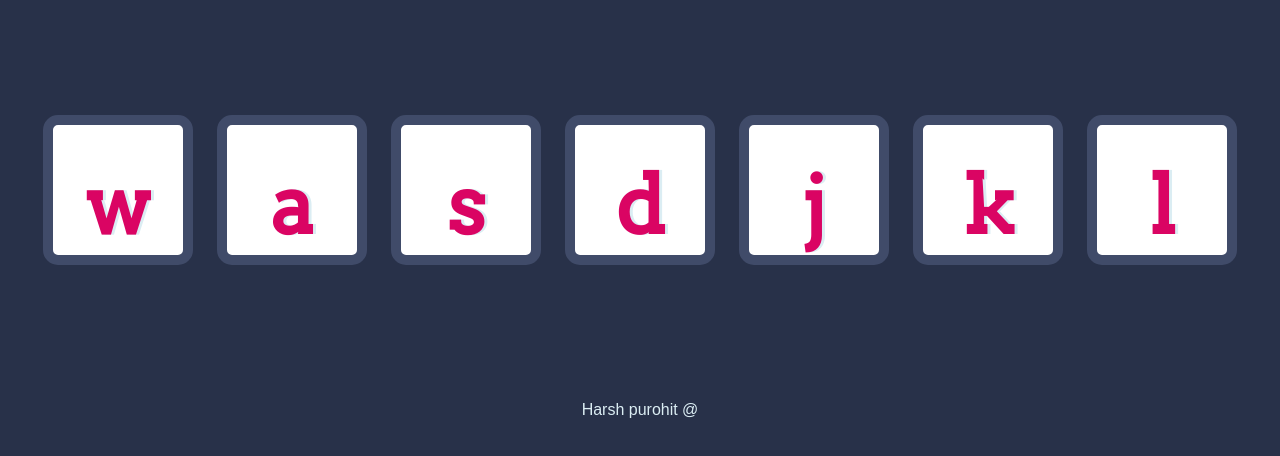
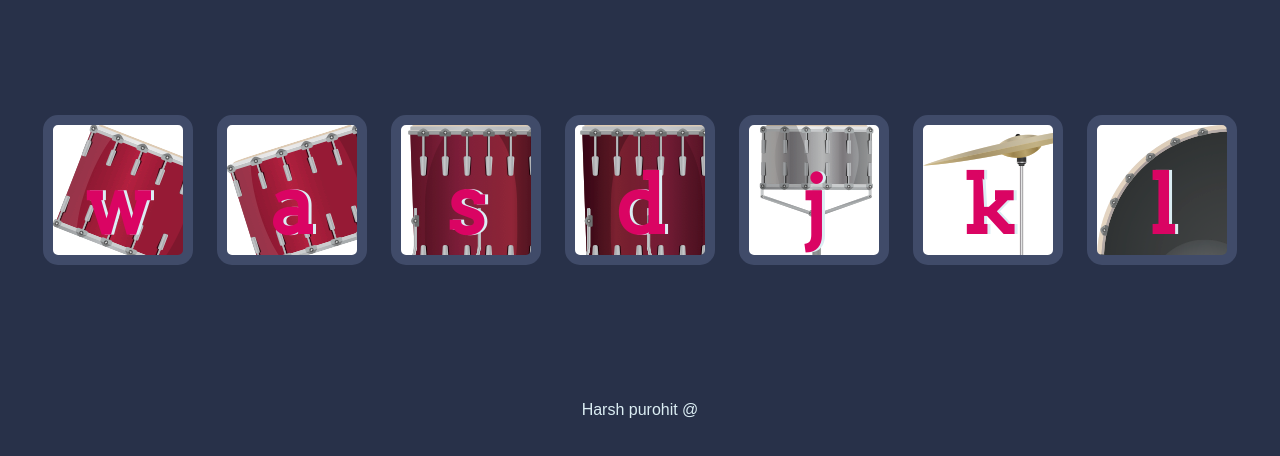
Before and after one commit to harshpurohit9763/orchestra, a plain HTML site: page index.html in a window 1280 px wide. Shown: the part 174-630 px from the top of the page. Drawn offline with Linux system fonts and the light colour scheme.

Commit message:
Update styles.css

```diff
--- a/styles.css
+++ b/styles.css
@@ -17,33 +17,33 @@ footer {
 }
 
 .w {
-  background-image: url('/images/tom1.png');
+  background-image: url('tom1.png');
 
 }
 
 .a {
-  background-image: url('/images/tom2.png');
+  background-image: url('tom2.png');
 }
 
 .s {
-  background-image: url('/images/tom3.png');
+  background-image: url('tom3.png');
 }
 
 .d {
-  background-image: url('/images/tom4.png');
+  background-image: url('tom4.png');
 }
 
 .j {
-background-image: url('/images/snare.png');
+background-image: url('snare.png');
 
 }
 
 .k {
-  background-image: url('/images/crash.png');
+  background-image: url('crash.png');
 }
 
 .l {
-background-image: url('/images/kick.png');
+background-image: url('kick.png');
 }
 
 .set {
```
